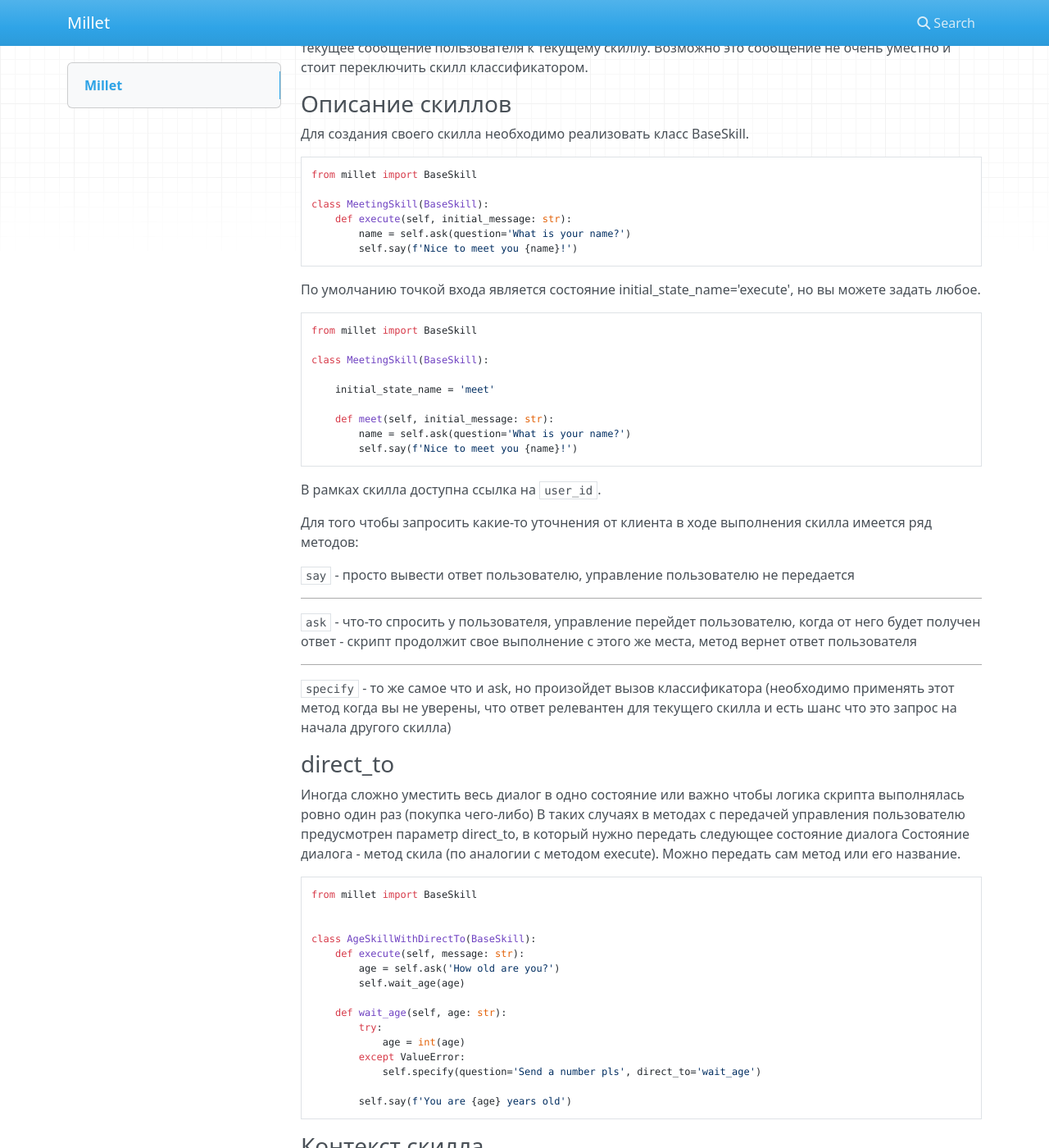
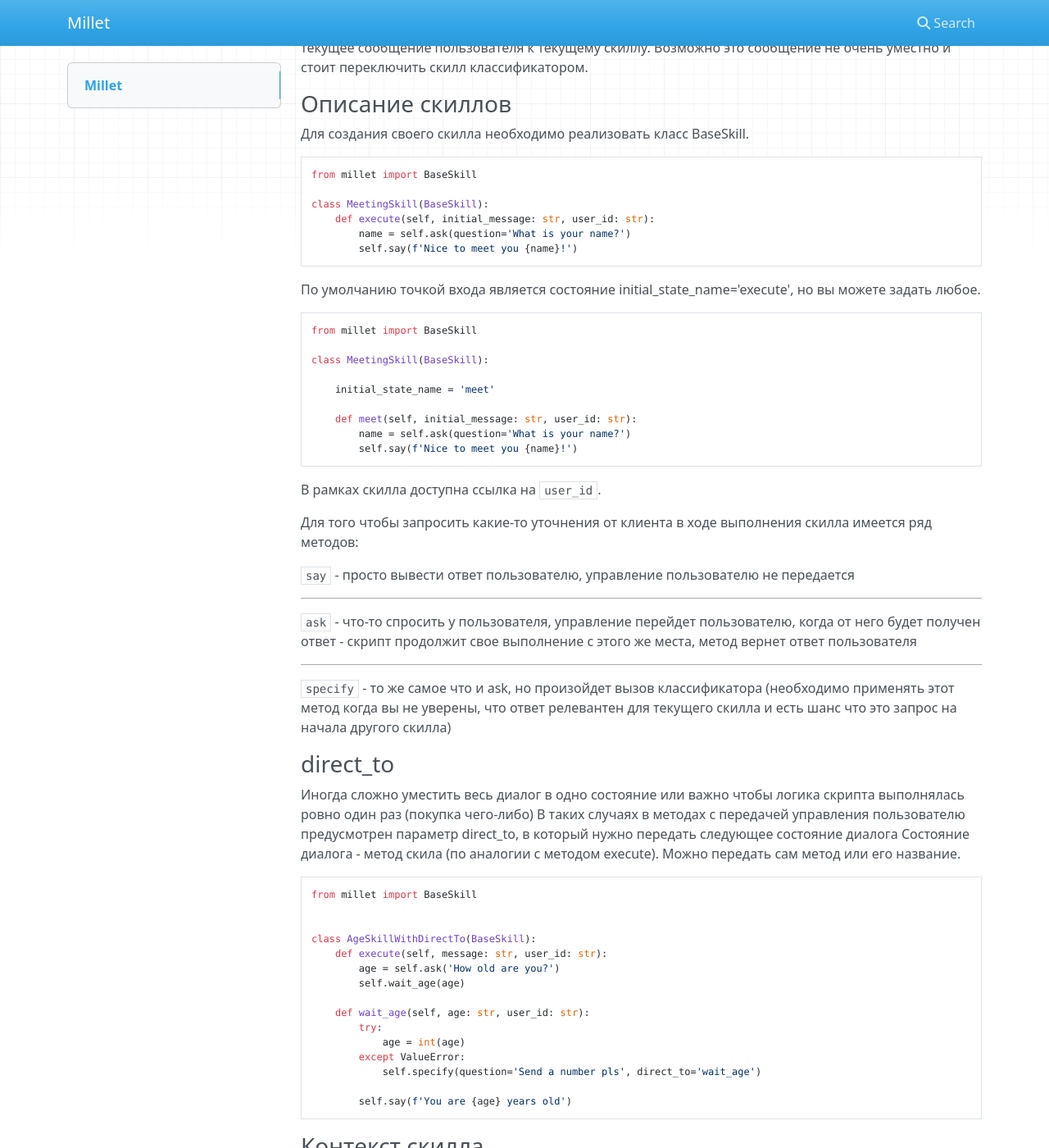
Before and after one commit to odryfox/millet, an MkDocs documentation site: the page built from docs/index.md, in a window 1280 px wide and 1400 px high, scrolled down 2193 px. Shown: the whole window at 82% size. Built offline with MkDocs 1.6.1, drawn with Linux system fonts in a browser that asks for light colours; nearby versions of some CDN libraries; some of the changed text lies outside the part shown.

Commit message:
Move user_id in state args

````diff
--- a/docs/index.md
+++ b/docs/index.md
@@ -22,7 +22,7 @@ def meeting_skill(message: str):
 from millet import BaseSkill
 
 class MeetingSkill(BaseSkill):
-    def execute(self, initial_message: str):
+    def execute(self, initial_message: str, user_id: str):
         name = self.ask(question='What is your name?')
         self.say(f'Nice to meet you {name}!')
 ```
@@ -54,7 +54,7 @@ from millet import Agent, BaseSkill, BaseSkillClassifier
 
 
 class MeetingSkill(BaseSkill):
-    def execute(self, initial_message: str):
+    def execute(self, initial_message: str, user_id: str):
         name = self.ask(question='What is your name?')
         self.say(f'Nice to meet you {name}!')
 
@@ -107,7 +107,7 @@ conversation = agent.conversation_with_user('100500')
 from millet import BaseSkill
 
 class MeetingSkill(BaseSkill):
-    def execute(self, initial_message: str):
+    def execute(self, initial_message: str, user_id: str):
         name = self.ask(question='What is your name?')
         self.say(f'Nice to meet you {name}!')
 ```
@@ -121,7 +121,7 @@ class MeetingSkill(BaseSkill):
 
     initial_state_name = 'meet'
 
-    def meet(self, initial_message: str):
+    def meet(self, initial_message: str, user_id: str):
         name = self.ask(question='What is your name?')
         self.say(f'Nice to meet you {name}!')
 ```
@@ -149,11 +149,11 @@ from millet import BaseSkill
 
 
 class AgeSkillWithDirectTo(BaseSkill):
-    def execute(self, message: str):
+    def execute(self, message: str, user_id: str):
         age = self.ask('How old are you?')
         self.wait_age(age)
 
-    def wait_age(self, age: str):
+    def wait_age(self, age: str, user_id: str):
         try:
             age = int(age)
         except ValueError:
@@ -172,14 +172,14 @@ from millet import BaseSkill
 
 
 class SkillWithContext(BaseSkill):
-    def execute(self, message: str):
+    def execute(self, message: str, user_id: str):
         name = self.ask(question='What is your name?')
         self.context['name'] = name
         self.say(f'Nice to meet you {name}!')
         age = self.ask(f'{name}, how old are you?')
         self.wait_age(age)
 
-    def wait_age(self, age: str):
+    def wait_age(self, age: str, user_id: str):
         name = self.context['name']
         try:
             age = int(age)
@@ -216,7 +216,7 @@ class NumberSkill(BaseSkill):
         'random.randint',
     ]
 
-    def execute(self, message: str):
+    def execute(self, message: str, user_id: str):
         number_expected = random.randint(0, 100)  # side function
         number_actual = int(self.ask('Whats number?'))
         if number_actual == number_expected:
@@ -243,7 +243,7 @@ class NumberSkill(BaseSkill):
         (Rand, 'rand'),
     ]
 
-    def execute(self, message: str):
+    def execute(self, message: str, user_id: str):
         number_expected = Rand().rand()  # side method
         number_actual = int(self.ask('Whats number?'))
         if number_actual == number_expected:
@@ -265,7 +265,7 @@ class NumberSkill(BaseSkill):
         ('NumberSkill', 'rand'),
     ]
 
-    def execute(self, message: str):
+    def execute(self, message: str, user_id: str):
         number_expected = self.rand()  # side self-method
         number_actual = int(self.ask('Whats number?'))
         if number_actual == number_expected:
@@ -309,7 +309,7 @@ from millet.timeouts import (
 )
 
 class MeetingSkill(BaseSkill):
-    def execute(self, message: str):
+    def execute(self, message: str, user_id: str):
         try:
             name = self.ask('What is your name?', timeout=10)
         except MessageTimeOutException:
````
Also changed, not shown: README.rst, 7 other files.
